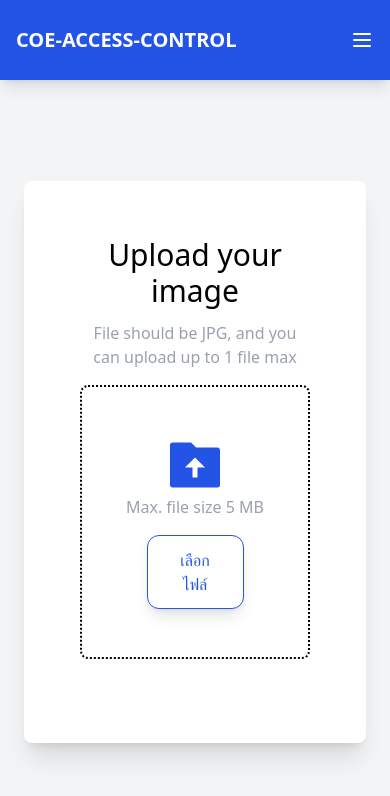
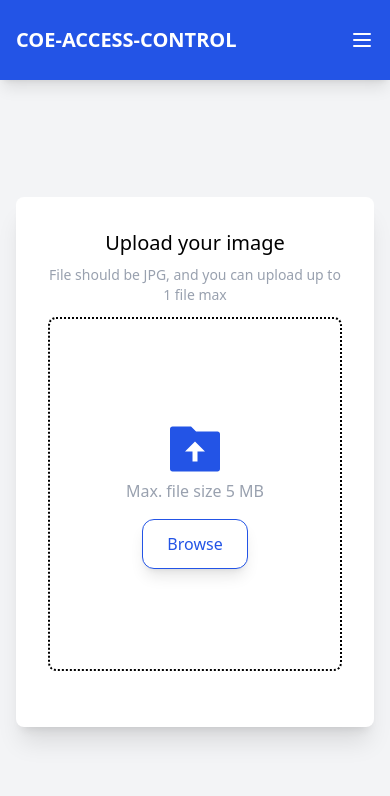
Before and after one commit to chotipats2092002/CoE-Access-Control, a React (Vite) app in the folder web/: page / in a window 390 px wide. Shown: the top 796 px of the page. Built offline with nearby package versions, Linux system fonts and the light colour scheme.

Commit message:
responsive upload image page

```diff
--- a/web/src/components/ImagePreview.tsx
+++ b/web/src/components/ImagePreview.tsx
@@ -8,23 +8,23 @@ interface ImagePreviewProps {
 }
 
 const ImagePreview: React.FC<ImagePreviewProps> = ({ preview, onRemove, fileName }) => (
-    <div className="flex flex-col justify-center items-center">
+    <div className="flex flex-col justify-center items-center p-2">
       <div className="relative">
         <img
           src={preview}
-                alt="ตัวอย่างรูปภาพ"
-                className="w-48 h-48 object-cover rounded-xl border-4 border-gray-300 shadow-lg transform transition-all hover:scale-105 duration-300"
+          alt="Image preview"
+          className="w-32 h-32 sm:w-48 sm:h-48 object-cover rounded-xl border-4 border-gray-300 shadow-lg transform transition-all hover:scale-105 duration-300"
         />
         <button
           onClick={onRemove}
-                className="absolute -top-3 -right-3 bg-white text-gray-700 rounded-full p-1.5 shadow-xl hover:bg-gray-200 transition-all duration-200"
-                aria-label="ลบรูปภาพ"
+          className="absolute -top-3 -right-3 sm:-top-4 sm:-right-4 bg-white text-gray-700 rounded-full p-1 shadow-lg hover:bg-gray-200 transition-all duration-200"
+          aria-label="Remove image"
         >
-                <XCircle size={24} className="text-red-500" />
+          <XCircle size={20} className="sm:w-6 sm:h-6 text-red-500" />
         </button>
       </div>
       {fileName && (
-            <p className="text-sm text-gray-600 font-medium mt-2 text-center">
+        <p className="text-xs sm:text-sm text-gray-600 font-medium mt-2 text-center break-words max-w-[200px] sm:max-w-[300px]">
           {fileName}
         </p>
       )}
--- a/web/src/components/UploadButton.tsx
+++ b/web/src/components/UploadButton.tsx
@@ -32,7 +32,7 @@ const UploadButton: React.FC = () => {
 
                 setUploadResult({
                     success: true,
-                    message: "อัปโหลดสำเร็จ"
+                    message: "Upload success"
                 });
                 setIsModalOpen(true);
             }
@@ -41,7 +41,7 @@ const UploadButton: React.FC = () => {
 
             const errorMessage = error instanceof Error
                 ? error.message
-                : "เกิดข้อผิดพลาดระหว่างการอัปโหลด โปรดลองอีกครั้ง";
+                : "An error occurred during upload. Please try again";
 
             setUploadResult({
                 success: false,
@@ -72,12 +72,12 @@ const UploadButton: React.FC = () => {
         if (acceptedFiles.length > 0) {
             const file = acceptedFiles[0];
             if (!ALLOWED_FILE_TYPES.includes(file.type)) {
-                alert('กรุณาอัปโหลดไฟล์ JPG เท่านั้น');
+                alert('Please upload JPG files only');
                 return;
             }
 
             if (file.size > FILE_SIZE_LIMIT) {
-                alert('ขนาดไฟล์ต้องไม่เกิน 5MB');
+                alert('File size must not exceed 5MB');
                 return;
             }
             const objectUrl = URL.createObjectURL(file);
@@ -98,14 +98,17 @@ const UploadButton: React.FC = () => {
     });
 
     return (
-        <div className="flex flex-col">
-            <div className="p-6 flex flex-col gap-4 ">
-                <div className="flex flex-col gap-3 item-center w-full">
-                    <h2 className="text-3xl text-center">Upload your image</h2>
-                    <h4 className="text-base text-gray-400 text-center">File should be JPG, and you can upload up to 1 file max</h4>
+        <div className="flex flex-col w-full">
+            <div className="p-4 sm:p-6 flex flex-col gap-3 sm:gap-4">
+                <div className="flex flex-col gap-2 sm:gap-3 item-center w-full">
+                    <h2 className="text-xl sm:text-3xl text-center">Upload your image</h2>
+                    <h4 className="text-sm sm:text-base text-gray-400 text-center">
+                        File should be JPG, and you can upload up to 1 file max
+                    </h4>
                 </div>
+
                 <div className="border-2 border-dotted rounded-lg">
-                    <div className="min-h-[270px] flex flex-col justify-center " {...getRootProps()}>
+                <div className="h-full min-h-[350px] md:min-h-[270px] lg:min-h-[300px] xl:min-h-[320px] flex flex-col justify-center transition-all duration-300" {...getRootProps()}>
                         {
                             (!preview) ? (
                                 <div className="p-4 flex flex-col justify-center items-center gap-4 ">
@@ -120,9 +123,9 @@ const UploadButton: React.FC = () => {
                                             type="button"
                                             onClick={open}
                                             className="cursor-pointer bg-white text-[#2354E6] border border-[#2354E6] px-6 py-3 rounded-xl shadow-lg hover:scale-105 transform transition-all duration-300 ease-in-out"
-                                            aria-label="เลือกไฟล์รูปภาพ"
+                                            aria-label="Browse"
                                         >
-                                            เลือกไฟล์
+                                            Browse
                                         </button>
                                     </div>
                                 </div>
@@ -137,21 +140,18 @@ const UploadButton: React.FC = () => {
                 <div className="h-3">
                     {preview && (
                         <div className="flex flex-row justify-center">
-                            <div className="">
                             <button
                                 onClick={handleUpload}
                                 disabled={isUploading}
-                                    className={`text-sm bg-gradient-to-r from-green-400 to-teal-500 text-white px-4 py-3 rounded-xl shadow-lg
-                                    ${isUploading ? 'opacity-50 cursor-not-allowed' : 'hover:scale-105 transform transition-all duration-300 ease-in-out'}`}
-                                    aria-label="อัปโหลดรูปภาพที่เลือก"
+                                className={`text-xs sm:text-sm bg-[#2354E6] text-white px-4 py-2 sm:px-6 sm:py-3 rounded-xl shadow-lg ${isUploading ? 'opacity-50 cursor-not-allowed' : 'hover:scale-105'
+                                    } transform transition-all duration-300 ease-in-out`}
                             >
-                                    {isUploading ? 'กำลังอัปโหลด...' : 'อัปโหลดรูปภาพ'}
+                                {isUploading ? 'Uploading...' : 'Upload Image'}
                             </button>
-                            </div>
                         </div>
                     )}
                 </div>
-            </div>
+
                 <Modal
                     isOpen={isModalOpen}
                     iconName={uploadResult.success ? "success" : "error"}
@@ -161,6 +161,7 @@ const UploadButton: React.FC = () => {
                     onConfirm={handleModalConfirm}
                 />
             </div>
+        </div>
     );
 };
 
--- a/web/src/pages/UploadImage.tsx
+++ b/web/src/pages/UploadImage.tsx
@@ -1,15 +1,13 @@
 import UploadButton from '../components/UploadButton';
 
 const UploadImage = () => {
-
-    return (
-        <div className="flex flex-grow items-center justify-center p-6 w-full xl:w-[1024px] mx-auto">
-            <div className="bg-white shadow-xl rounded-lg p-8 w-full h-full">
-                <UploadButton />
-
-            </div>
-        </div>
-    );
+  return (
+    <div className="flex flex-grow items-center justify-center p-4 sm:p-6 w-full max-w-[1200px] mx-auto">
+      <div className="bg-white shadow-xl rounded-lg p-4 sm:p-8 w-full h-full max-w-[600px]">
+        <UploadButton />
+      </div>
+    </div>
+  );
 };
 
 export default UploadImage;
```
Lines whose indentation alone changed are shown as unchanged.
